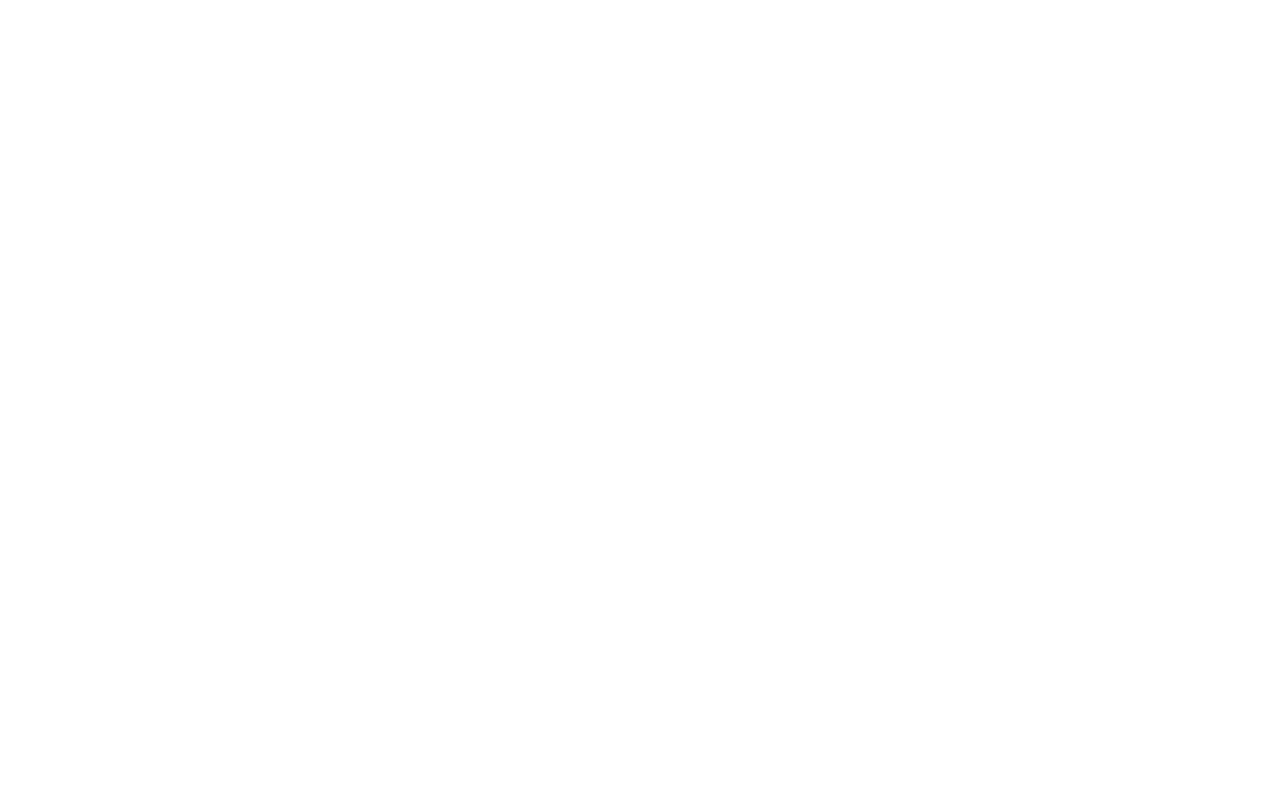
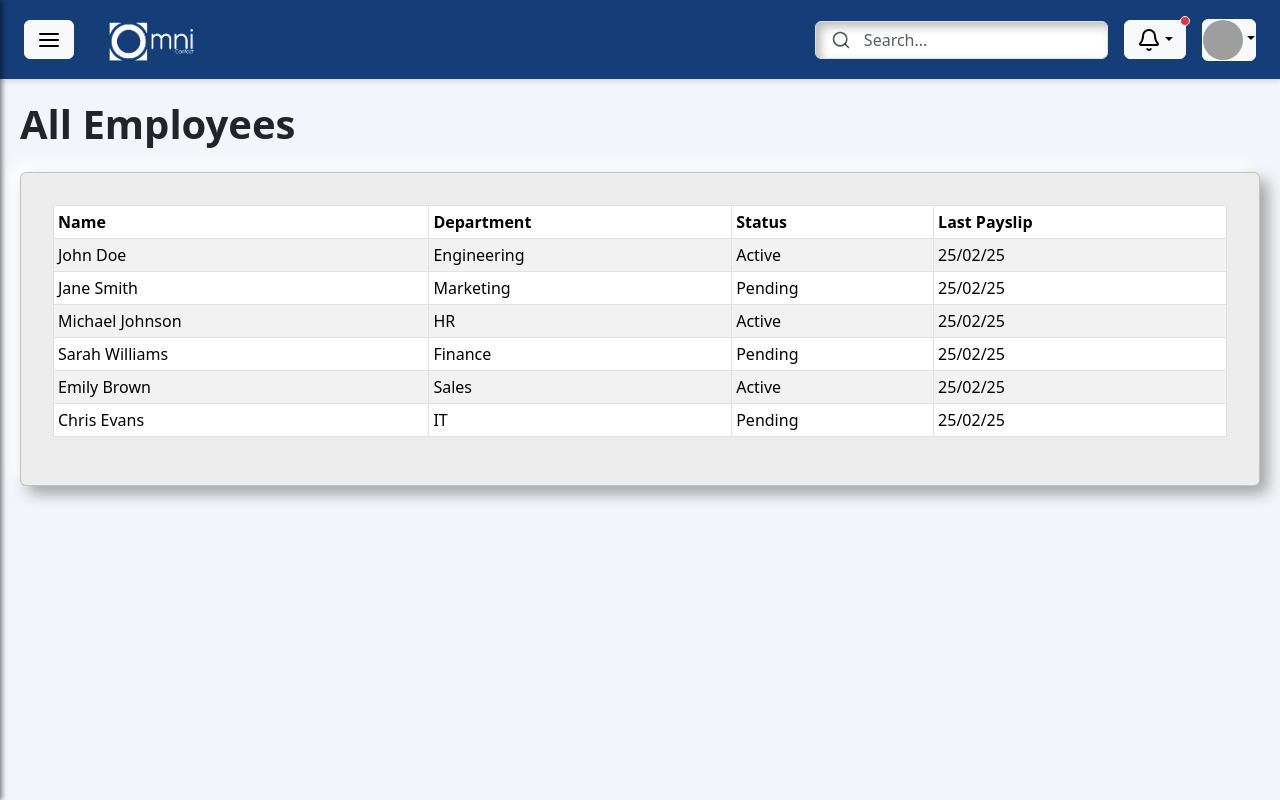
Before and after one commit to kundi04/PDS_, a React (Vite) app: page /employees in a window 1280 px wide. Before the commit this address had no page. Built offline with nearby package versions, Linux system fonts and the light colour scheme; grey boxes are pictures that could not be loaded.

Commit message:
Admin dasboard tabs - to merge to main

```diff
--- a/package.json
+++ b/package.json
@@ -11,6 +11,7 @@
   },
   "dependencies": {
     "bootstrap": "^5.3.3",
+    "framer-motion": "^12.7.5",
     "lucide-react": "^0.486.0",
     "react": "^19.0.0",
     "react-bootstrap": "^2.10.9",
--- a/src/App.css
+++ b/src/App.css
@@ -310,8 +310,8 @@
 .dashboard-container {
   padding: 20px;
   background-color: var(--light);
-  height: 100%;
-  transition: margin-left 0.3s ease; /* Smooth transition */
+  height: 90vh;
+  transition: margin-left 0.3s ease;
 }
 
 .dashboard-header {
@@ -346,7 +346,8 @@
 }
 
 .neumorphic-card:hover {
-  box-shadow: 4px 4px 10px #a3a3a3,
+  background-color: #dbe9ff !important;
+  box-shadow: 4px 4px 10px #454545,
               -4px -4px 10px #ffffff;
 }
 
@@ -412,6 +413,9 @@
 }
 
 
+
+
+
 /* Responsive Design */
 @media (max-width: 1024px) {
   .dashboard-cards {
@@ -448,51 +452,30 @@
 }
 
 
-  /* .sidebar {
-    position: fixed;
-    top: 0;
-    left: 0;
-    height: 100vh;
-    width: 250px;
-    background-color: var(--primary) !important;
-    color: var(--white);
-    transform: translateX(-100%);
-    transition: transform 0.3s ease-in-out;
-    z-index: 1050;
-  }
-
-  .sidebar.open {
-    transform: translateX(0);
-  }
-
-  .sidebar-overlay {
-    position: fixed;
-    top: 0;
-    left: 0;
-    width: 100vw;
-    height: 100vh;
-    background: rgba(0, 0, 0, 0.5);
-    z-index: 1049;
-  }
-
-   */
 
 
    .sidebar {
     position: fixed;
     top: 0;
-    left: -250px; /* Hide sidebar off-screen */
+    left: -250px;
     width: 250px;
     height: 100%;
-    background-color: var(--primary); /* Change to your desired background color */
+    background-color: var(--primary);
     box-shadow: 2px 0 5px rgba(0, 0, 0, 0.5);
-    transition: left 0.3s ease; /* Smooth transition */
-    z-index: 1000; /* Ensure it appears above other content */
-}
+    transition: left 0.3s ease;
+    z-index: 1000;
+  }
 
-.sidebar.open {
-    margin-left: 250px; /* Show sidebar */
-}
+
+  .content-shift {
+    margin-left: 250px;
+    transition: margin-left 0.3s ease;
+  }
+
+
+  .sidebar.open {
+    left: 0;
+  }
 
 .sidebar-header {
     display: flex;
@@ -500,3 +483,76 @@
     align-items: center;
     padding: 10px;
 }
+
+
+.quick-actions-title {
+  color: var(--white) !important;
+  font-weight: bold;
+  font-size: 1.2rem;
+  margin-top: 30px;
+
+}
+
+.add-employee-text{
+  color: var(--white) !important;
+  cursor: pointer;
+}
+
+
+
+/* Pop-Up Overlay */
+.popup-overlay {
+  position: fixed;
+  top: 0;
+  left: 0;
+  width: 100%;
+  height: 100%;
+  background: rgba(0, 0, 0, 0.5);
+  display: flex;
+  justify-content: center;
+  align-items: center;
+  z-index: 1000;
+}
+
+/* Neumorphic Card */
+.popup-card {
+  background: #e0e0e0;
+  border-radius: 20px;
+  box-shadow: 10px 10px 20px #bebebe, -10px -10px 20px #ffffff;
+  padding: 20px;
+  width: 400px;
+}
+
+/* Neumorphic Button */
+.neumorphic-button {
+  background: #e0e0e0;
+  border: none;
+  border-radius: 20px;
+  box-shadow: 5px 5px 10px #bebebe, -5px -5px 10px #ffffff;
+  padding: 10px 20px;
+  font-size: 16px;
+  cursor: pointer;
+  transition: all 0.3s ease;
+}
+
+.neumorphic-button:hover {
+  box-shadow: inset 5px 5px 10px #bebebe, inset -5px -5px 10px #ffffff;
+}
+
+/* Form Styling */
+.form-group {
+  margin-bottom: 15px;
+}
+
+.form-group label {
+  font-weight: bold;
+}
+
+.form-control {
+  width: 100%;
+  padding: 10px;
+  border: none;
+  border-radius: 10px;
+  box-shadow: inset 5px 5px 10px #bebebe, inset -5px -5px 10px #ffffff;
+  background: #e0e0e0;
+}
--- a/src/App.jsx
+++ b/src/App.jsx
@@ -6,31 +6,55 @@
 import Login from "./pages/Login";
 import ForgotPassword from "./pages/ForgotPassword";
 import "bootstrap/dist/css/bootstrap.min.css";
+import Employees from "./pages/Employees";
+
+
+
 
 const AppContent = () => {
   const [isSidebarOpen, setIsSidebarOpen] = useState(false);
   const location = useLocation();
 
-  const toggleSidebar = () => {
-    setIsSidebarOpen(!isSidebarOpen);
+  const toggleSidebar = (state) => {
+    setIsSidebarOpen((prevState) => (state !== undefined ? state : !prevState));
   };
 
-  const showLayout = location.pathname === "/admin-dashboard";
+  const showLayout = location.pathname.startsWith("/admin-dashboard") || location.pathname.startsWith("/employees");
+
+
+  const handleClick = (e) => {
+    // Close only if click is outside the sidebar
+    if (isSidebarOpen && !e.target.closest('.sidebar')) {
+      setIsSidebarOpen(false);
+    }
+  };
 
   return (
-    <div className="app-container">
+    <div className="app-container" onClick={handleClick}>
       {showLayout && <Navbar toggleSidebar={toggleSidebar} />}
-      {showLayout && <Sidebar open={isSidebarOpen} toggleSidebar={toggleSidebar} />}
-      <div className={`content ${isSidebarOpen ? "sidebar-open" : ""}`}>
+      {showLayout && (
+        <Sidebar
+          open={isSidebarOpen}
+          toggleSidebar={toggleSidebar}
+        />
+      )}
+      <div
+        className={`content ${isSidebarOpen ? 'content-shift' : ''}`}
+      >
         <Routes>
+        <Route path="/" element={<Login />} />
           <Route path="/login" element={<Login />} />
           <Route path="/forgot-password" element={<ForgotPassword />} />
           <Route path="/admin-dashboard" element={<AdminDashboard />} />
+          <Route path="/employees" element={<Employees sidebarOpen={isSidebarOpen} />} />
+
         </Routes>
+
       </div>
     </div>
   );
 };
+
 
 const App = () => {
   return (
--- a/src/components/Navbar.jsx
+++ b/src/components/Navbar.jsx
@@ -12,9 +12,9 @@
   return (
     <BootstrapNavbar expand="lg" className="border-bottom px-4 py-2 navbar">
       <div className="d-flex align-items-center">
-        <Button variant="light" className="me-2" onClick={toggleSidebar}>
-          <AlignJustify size={24} />
-        </Button>
+      <Button variant="light" className="me-2" onClick={toggleSidebar}>
+  <AlignJustify size={24} />
+</Button>
         <img src="/images/omni_logo_white.png" alt="Logo" className="admin-logo" />
       </div>
       <Nav className="ms-auto d-flex align-items-center">
--- /dev/null
+++ b/src/components/PageWrapper.jsx
@@ -0,0 +1,17 @@
+import React from "react";
+import { motion } from "framer-motion";
+
+const PageWrapper = ({ children }) => {
+  return (
+    <motion.div
+      initial={{ opacity: 0, y: 20 }}
+      animate={{ opacity: 1, y: 0 }}
+      exit={{ opacity: 0, y: -20 }}
+      transition={{ duration: 0.5 }}
+    >
+      {children}
+    </motion.div>
+  );
+};
+
+export default PageWrapper;
--- a/src/components/Sidebar.jsx
+++ b/src/components/Sidebar.jsx
@@ -1,50 +1,112 @@
-import React, { useEffect, useRef } from "react";
+import React, { useRef, useEffect, useState } from "react";
 import { Nav } from "react-bootstrap";
-import { LayoutDashboard, Users, DollarSign, Receipt, Clock, Settings, Shield, ChevronLeft } from "lucide-react";
+import { LayoutDashboard, Users, DollarSign, Receipt, Clock, Settings, Shield, Heading } from "lucide-react";
 
 const Sidebar = ({ open, toggleSidebar }) => {
   const sidebarRef = useRef(null);
+  const [showPopup, setShowPopup] = useState(false);
 
-  const menuItems = [
-    { img: "", icon: <img src="/images/omni_logo_white.png" alt="Logo" className="admin-logo" />, path: "/" },
-    { title: "Dashboard", icon: <LayoutDashboard size={20} />, path: "/" },
-    { title: "Employee Management", icon: <Users size={20} />, path: "/employees" },
-    { title: "Payroll Management", icon: <DollarSign size={20} />, path: "/payroll" },
-    { title: "Payslip Management", icon: <Receipt size={20} />, path: "/payslips" },
-    { title: "Payroll History", icon: <Clock size={20} />, path: "/history" },
-    { title: "Settings", icon: <Settings size={20} />, path: "/settings" },
-    { title: "Security & Audit Logs", icon: <Shield size={20} />, path: "/security" },
-  ];
-
-  // Close sidebar when clicking outside
   useEffect(() => {
     const handleClickOutside = (event) => {
       if (sidebarRef.current && !sidebarRef.current.contains(event.target)) {
-        toggleSidebar();
+        toggleSidebar(false); // Close the sidebar if clicked outside
       }
     };
 
+    if (open) {
       document.addEventListener("mousedown", handleClickOutside);
+    }
+
     return () => {
       document.removeEventListener("mousedown", handleClickOutside);
     };
-  }, [toggleSidebar]);
+  }, [open, toggleSidebar]);
+
+  const menuItems = [
+    { title: "Dashboard", icon: <LayoutDashboard size={20} />, path: "/admin-dashboard" },
+    { title: "Employees", icon: <Users size={20} />, path: "/employees" },
+    { title: "Payslips", icon: <Receipt size={20} />, path: "/payslips" },
+    { title: "Settings", icon: <Settings size={20} />, path: "/settings" },
+
+    { title: "Quick Actions" , className: "quick-actions-title"},
+
+    {
+      title: "Add Employee",
+      icon: <Users size={20} />,
+      onClick: () => setShowPopup(true),
+       className: "add-employee-text"
+
+    },
+    { title: "Pending Payslips", icon: <Receipt size={20} />, path: "/add-payslip" },
+    { title: "Messages", icon: <DollarSign size={20} />, path: "/add-payroll" },
+    { title: "Help & Support", icon: <Shield size={20} />, path: "/security" },
+    { title: "Logout", icon: <Clock size={20} />, path: "/logout" },
+  ];
 
   return (
-    <div className={`sidebar ${open ? "open" : ""}`} ref={sidebarRef}>
-      <div className="sidebar-header">
-
-      </div>
-      <Nav className="flex-column">
+    <div
+      className=  {`sidebar ${open ? "open" : ""}`}
+      ref={sidebarRef}
+    >
+      <img src= "/images/omni_logo_white.png" alt="logo" className="admin-logo"/>
+      <Nav className="flex-column mt-5">
         {menuItems.map((item, index) => (
-          <Nav.Item key={index} className="nav-item">
+        <Nav.Item key={index} className={`nav-item ${item.className || ""}`}>
+        {item.path ? (
           <Nav.Link href={item.path} className="nav-link">
             <span className="me-2">{item.icon}</span>
             {item.title}
           </Nav.Link>
+        ) : (
+          <span className="nav-link" onClick={item.onClick}>
+            <span className="me-2">{item.icon}</span>
+            {item.title}
+          </span>
+        )}
       </Nav.Item>
         ))}
       </Nav>
+
+
+      {showPopup && (
+  <div className="popup-overlay">
+    <div className="neumorphic-card popup-card">
+      <h3>Add Employee</h3>
+      <form>
+        <div className="form-group">
+          <label>Name</label>
+          <input type="text" className="form-control" placeholder="Enter name" />
+        </div>
+        <div className="form-group">
+          <label>Phone Number</label>
+          <input type="text" className="form-control" placeholder="Enter phone number" />
+        </div>
+        <div className="form-group">
+          <label>Email</label>
+          <input type="email" className="form-control" placeholder="Enter email" />
+        </div>
+        <div className="form-group">
+          <label>Department</label>
+          <input type="text" className="form-control" placeholder="Enter department" />
+        </div>
+        <div className="form-group">
+          <label>Job Title</label>
+          <input type="text" className="form-control" placeholder="Enter job title" />
+        </div>
+        <button
+          type="submit"
+          className="neumorphic-button"
+          onClick={(e) => {
+            e.preventDefault();
+            setShowPopup(false); // Close the pop-up on submit
+          }}
+        >
+          Submit
+        </button>
+      </form>
+    </div>
+  </div>
+)}
     </div>
   );
 };
--- a/src/pages/AdminDashboard.jsx
+++ b/src/pages/AdminDashboard.jsx
@@ -6,16 +6,23 @@
   Calendar,
   LineChartIcon
 } from 'lucide-react';
+import PageWrapper from '../components/PageWrapper';
 
 const employeeData = [
   { id: 1, name: 'John Doe', department: 'Engineering', status: 'Active', lastpayslip: '25/02/25' },
   { id: 2, name: 'Jane Smith', department: 'Marketing', status: 'Pending', lastpayslip: '25/02/25' },
   { id: 3, name: 'Michael Johnson', department: 'HR', status: 'Active', lastpayslip: '25/02/25' },
   { id: 4, name: 'Sarah Williams', department: 'Finance', status: 'Pending', lastpayslip: '25/02/25' },
+  { id: 1, name: 'John Doe', department: 'Engineering', status: 'Active', lastpayslip: '25/02/25' },
+  { id: 2, name: 'Jane Smith', department: 'Marketing', status: 'Pending', lastpayslip: '25/02/25' },
+  { id: 3, name: 'Michael Johnson', department: 'HR', status: 'Active', lastpayslip: '25/02/25' },
+  { id: 4, name: 'Sarah Williams', department: 'Finance', status: 'Pending', lastpayslip: '25/02/25' },
+
 ];
 
 const Dashboard = ({ sidebarOpen }) => {
   return (
+    <PageWrapper>
     <div className={`dashboard-container ${sidebarOpen ? 'sidebar-open' : ''}`}>
       <div className="d-flex justify-content-between align-items-center mb-4">
         <h1 className="h1 fw-bold">Welcome Admin Sarah</h1>
@@ -77,6 +84,7 @@
         </Col>
       </Row>
     </div>
+    </PageWrapper>
   );
 };
 
--- /dev/null
+++ b/src/pages/Employees.jsx
@@ -0,0 +1,50 @@
+// src/pages/Employees.jsx
+import React from 'react';
+import { Card, Table } from 'react-bootstrap';
+import PageWrapper from '../components/PageWrapper';
+import '../App.css';
+
+const employeeData = [
+  { id: 1, name: 'John Doe', department: 'Engineering', status: 'Active', lastpayslip: '25/02/25' },
+  { id: 2, name: 'Jane Smith', department: 'Marketing', status: 'Pending', lastpayslip: '25/02/25' },
+  { id: 3, name: 'Michael Johnson', department: 'HR', status: 'Active', lastpayslip: '25/02/25' },
+  { id: 4, name: 'Sarah Williams', department: 'Finance', status: 'Pending', lastpayslip: '25/02/25' },
+  { id: 5, name: 'Emily Brown', department: 'Sales', status: 'Active', lastpayslip: '25/02/25' },
+  { id: 6, name: 'Chris Evans', department: 'IT', status: 'Pending', lastpayslip: '25/02/25' },
+];
+
+const Employees = () => {
+  return (
+    <PageWrapper>
+    <div className="dashboard-container">
+      <h1 className="mb-4 fw-bold">All Employees</h1>
+      <Card className="neumorphic-card p-3">
+        <Card.Body>
+          <Table striped bordered hover responsive size="sm">
+            <thead>
+              <tr>
+                <th>Name</th>
+                <th>Department</th>
+                <th>Status</th>
+                <th>Last Payslip</th>
+              </tr>
+            </thead>
+            <tbody>
+              {employeeData.map(emp => (
+                <tr key={emp.id}>
+                  <td>{emp.name}</td>
+                  <td>{emp.department}</td>
+                  <td>{emp.status}</td>
+                  <td>{emp.lastpayslip}</td>
+                </tr>
+              ))}
+            </tbody>
+          </Table>
+        </Card.Body>
+      </Card>
+    </div>
+    </PageWrapper>
+  );
+};
+
+export default Employees;
```
Also changed, not shown: 1 other file (tests, documents, lock files or other folders). Lines whose indentation alone changed are shown as unchanged.
